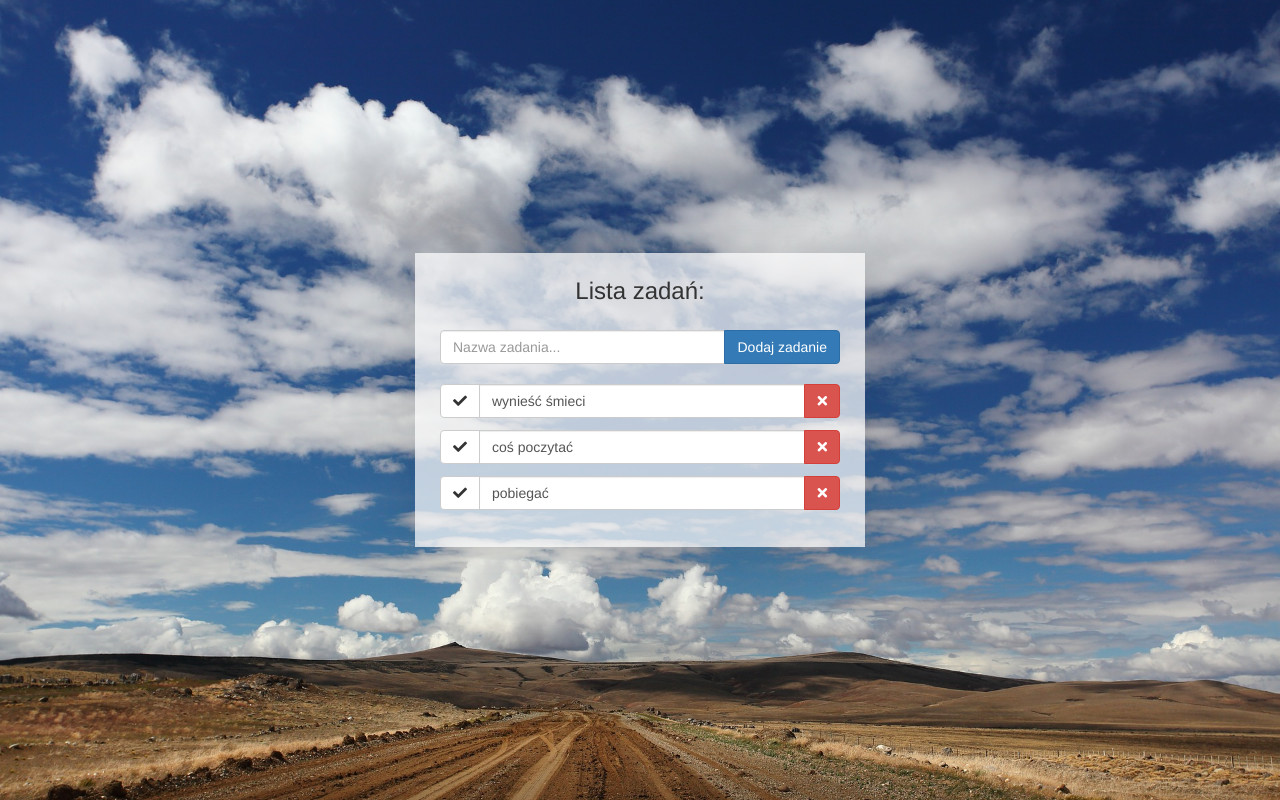
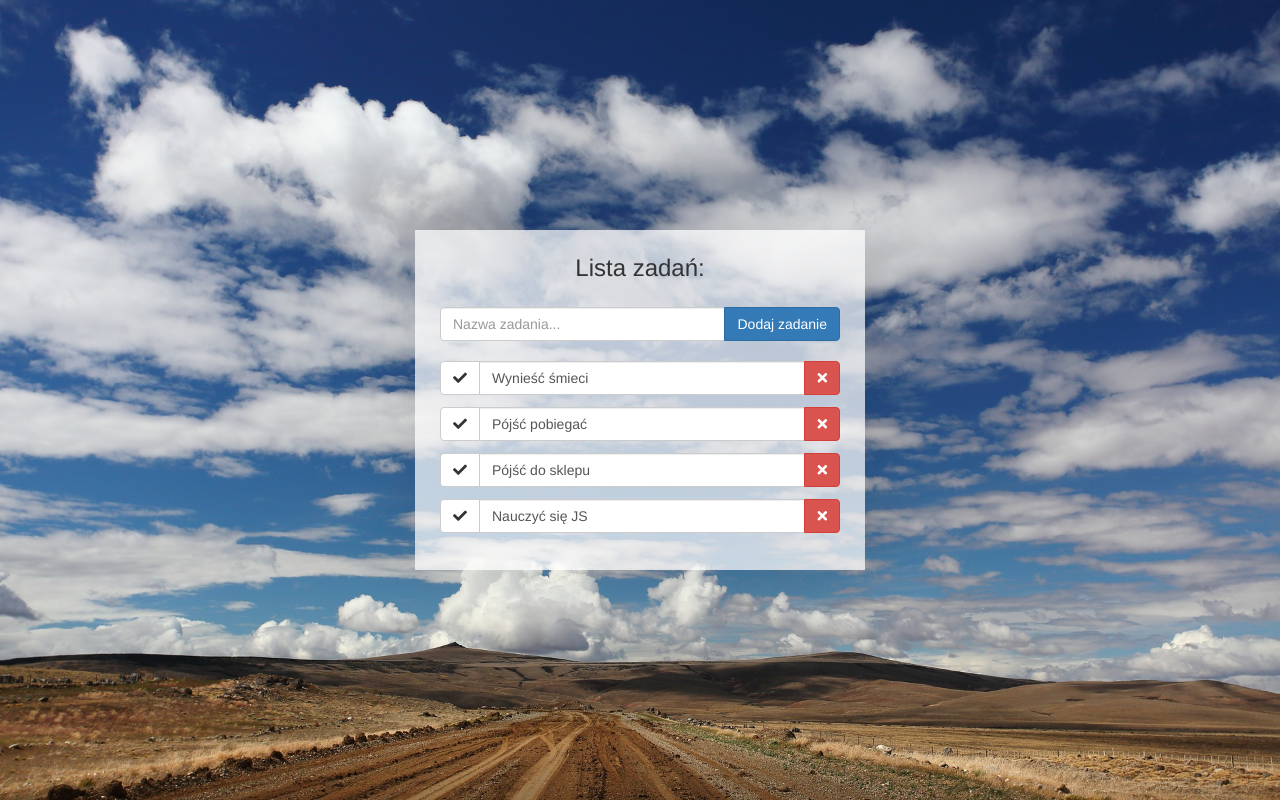
Before and after one commit to AlexxBoro/to_do_js, a plain HTML site: page index.html in a window 1280 px wide. Drawn offline with Linux system fonts and the light colour scheme.

Commit message:
dynamically adding html with js

```diff
--- a/index.html
+++ b/index.html
@@ -37,79 +37,14 @@
 
       <section class="tasks-container">
         <ul>
-          <li class="single-task">
-            <div class="input-group">
-              <span class="input-group-btn">
-                <button
-                  class="btn btn-default toggle-complete-btn"
-                  type="submit"
-                >
-                  <i class="fa fa-check"></i>
-                </button>
-              </span>
-              <input
-                type="text"
-                class="form-control"
-                placeholder="tytuł zadania..."
-                value="wynieść śmieci"
-              />
-              <span class="input-group-btn">
-                <button class="btn btn-danger delete-task-btn" type="submit">
-                  <i class="fa fa-times"></i>
-                </button>
-              </span>
-            </div>
-          </li>
-          <li class="single-task">
-            <div class="input-group">
-              <span class="input-group-btn">
-                <button
-                  class="btn btn-default toggle-complete-btn"
-                  type="submit"
-                >
-                  <i class="fa fa-check"></i>
-                </button>
-              </span>
-              <input
-                type="text"
-                class="form-control"
-                placeholder="tytuł zadania..."
-                value="coś poczytać"
-              />
-              <span class="input-group-btn">
-                <button class="btn btn-danger delete-task-btn" type="submit">
-                  <i class="fa fa-times"></i>
-                </button>
-              </span>
-            </div>
-          </li>
-          <li class="single-task">
-            <div class="input-group">
-              <span class="input-group-btn">
-                <button
-                  class="btn btn-default toggle-complete-btn"
-                  type="submit"
-                >
-                  <i class="fa fa-check"></i>
-                </button>
-              </span>
-              <input
-                type="text"
-                class="form-control"
-                placeholder="tytuł zadania..."
-                value="pobiegać"
-              />
-              <span class="input-group-btn">
-                <button class="btn btn-danger delete-task-btn" type="submit">
-                  <i class="fa fa-times"></i>
-                </button>
-              </span>
-            </div>
-          </li>
         </ul>
       </section>
     </main>
 
-    <script src="./scripts.js"></script>
+    <script src="./js/app.js"></script>
+    <script src="./js/modules/tasks.js"></script>
+    <script src="./js/modules/new_task.js"></script>
+    <script src="./js/modules/tasks_list.js"></script>
+
   </body>
 </html>
--- /dev/null
+++ b/js/app.js
@@ -0,0 +1,7 @@
+// Variables
+let tasksContainer = document.querySelector('.tasks-container ul')
+
+// On DOM load
+document.addEventListener('DOMContentLoaded', function() {
+    showTasks();
+});
--- /dev/null
+++ b/js/modules/new_task.js
@@ -0,0 +1,20 @@
+function addNewTask(title) {
+  let taskLi = document.createElement("li");
+  taskLi.classList.add("single-task");
+  taskLi.innerHTML = prepareTaskHTML(title);
+
+  //add task to DOM
+  tasksContainer.appendChild(taskLi);
+}
+
+function prepareTaskHTML(title) {
+  return '<div class="input-group">' +
+    '<span class="input-group-btn">' +
+      '<button class="btn btn-default toggle-complete-btn" type="submit"><i class="fa fa-check"></i></button>' +
+    '</span>' +
+    '<input type="text" class="form-control" placeholder="tytuł zadania..." value="' + title + '"/>' +
+    '<span class="input-group-btn">' +
+      '<button class="btn btn-danger delete-task-btn" type="submit"><i class="fa fa-times"/></button>' +
+    '</span>' +
+  '</div>';
+}
--- /dev/null
+++ b/js/modules/tasks.js
@@ -0,0 +1,6 @@
+const tasks = [
+    'Wynieść śmieci',
+    'Pójść pobiegać',
+    'Pójść do sklepu',
+    'Nauczyć się JS'
+];
--- /dev/null
+++ b/js/modules/tasks_list.js
@@ -0,0 +1,5 @@
+function showTasks(){
+    tasks.forEach(title => {
+       addNewTask(title);
+    });
+}
--- /dev/null
+++ b/js/scripts.js
@@ -0,0 +1 @@
+// alert("zaladowane skrypty!")
--- a/scripts.js
+++ /dev/null
@@ -1 +0,0 @@
-// alert("zaladowane skrypty!");
```
